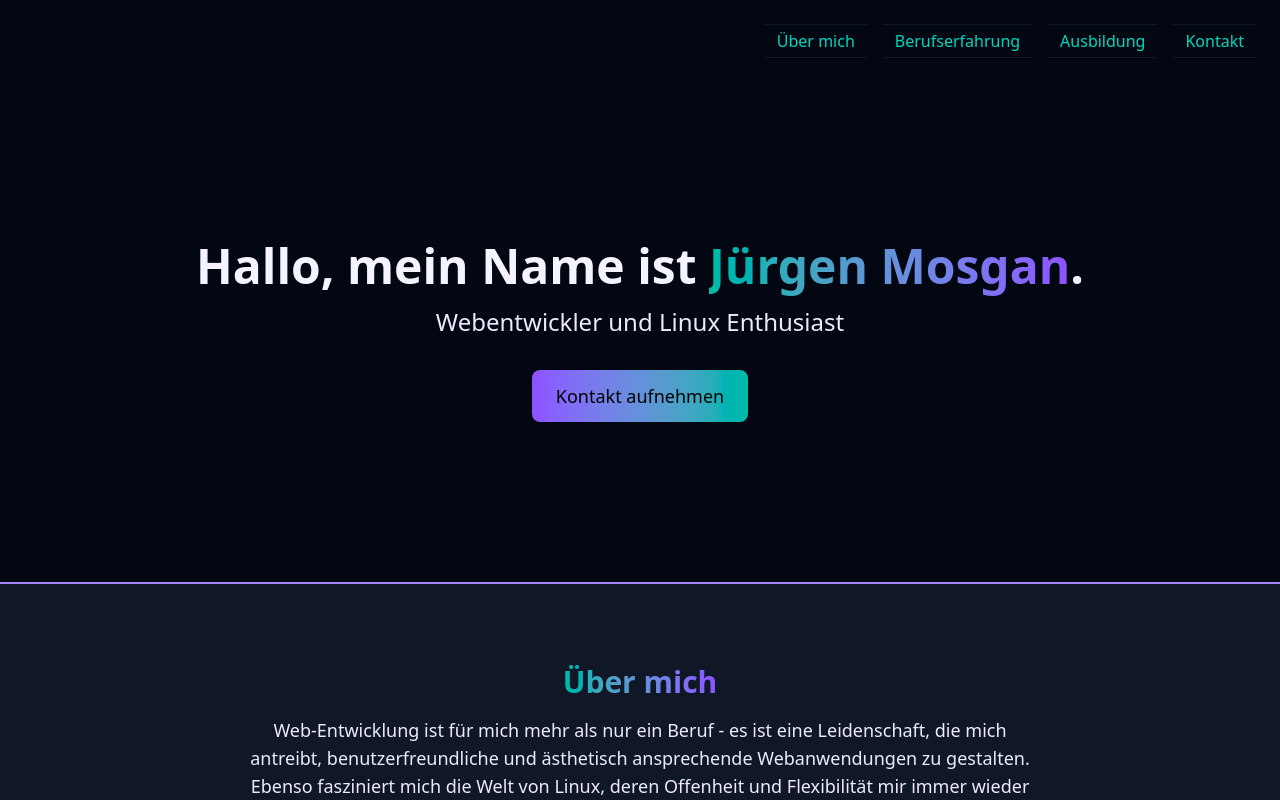
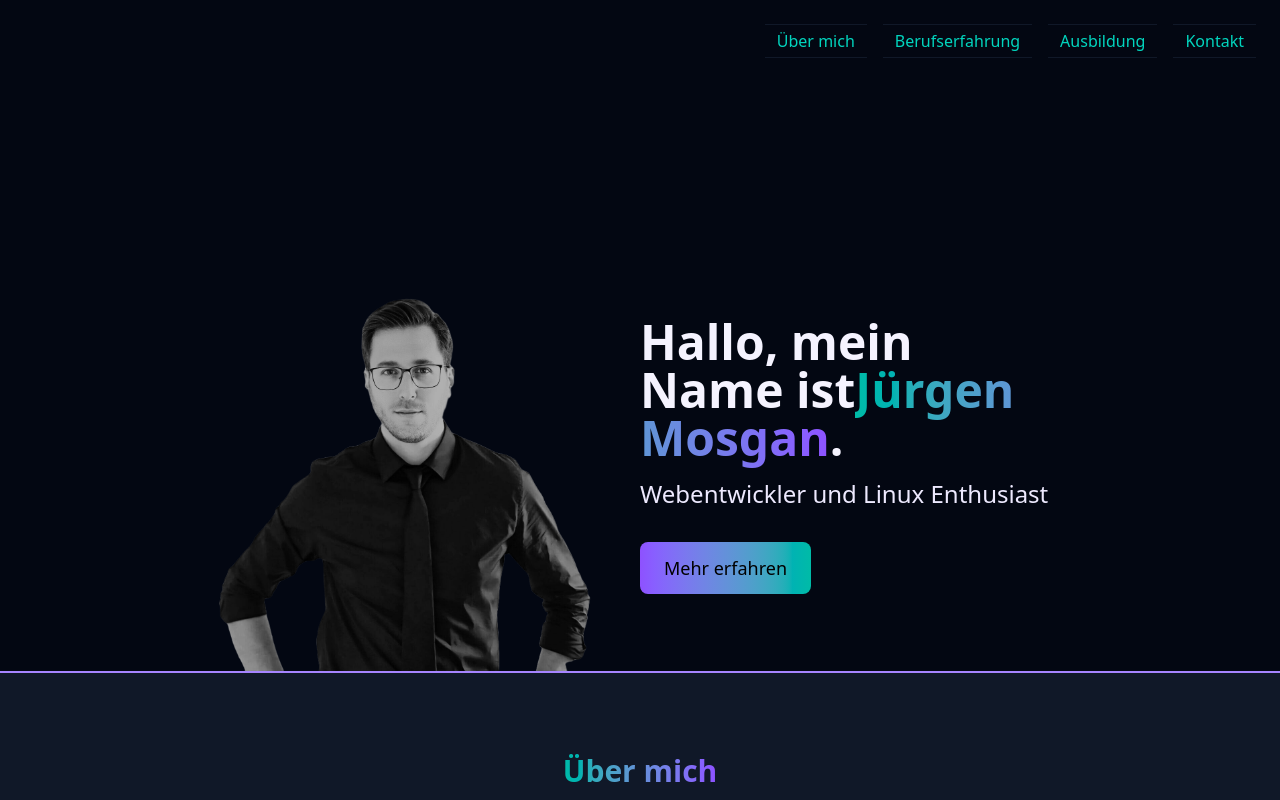
Before and after one commit to juergenrose/juergenrose.github.io, a React (Vite) app: page / in a window 1280 px wide. Shown: the top 800 px of the page. Built offline with nearby package versions, Linux system fonts and the light colour scheme.

Commit message:
addded portrait image and added it in Hero component

```diff
--- a/src/components/Hero.tsx
+++ b/src/components/Hero.tsx
@@ -1,11 +1,25 @@
 export default function Hero() {
   return (
-    <section className="flex flex-col justify-center items-center py-40 space-y-4 bg-gray-950 border-b-2 border-violet-400">
-      <h1 className="hero-heading">
-        Hallo, mein Name ist <span className="hero-span">Jürgen Mosgan</span>.
-      </h1>
-      <p className="hero-paragraph">Webentwickler und Linux Enthusiast</p>
-      <button className="hero-btn">Kontakt aufnehmen</button>
+    <section className="flex justify-center pt-40 bg-gray-950 border-b-2 border-violet-400">
+      <div className="w-2/3 grid grid-cols-2 gap-0">
+        <div className="flex content-center items-center">
+          <img
+            src="/src/assets/myself.png"
+            alt="Bild des Webseiten Erstellers"
+            className="w-150 h-auto"
+          />
+        </div>
+        <div className="flex flex-col gap-4 my-auto">
+          <h1 className="hero-heading">
+            Hallo, mein Name ist
+            <span className="hero-span">Jürgen Mosgan</span>.
+          </h1>
+          <p className="hero-paragraph">Webentwickler und Linux Enthusiast</p>
+          <a href="#aboutme" className="hero-btn">
+            Mehr erfahren
+          </a>
+        </div>
+      </div>
     </section>
   );
 }
```
Also changed, not shown: src/assets/myself.png (added).
